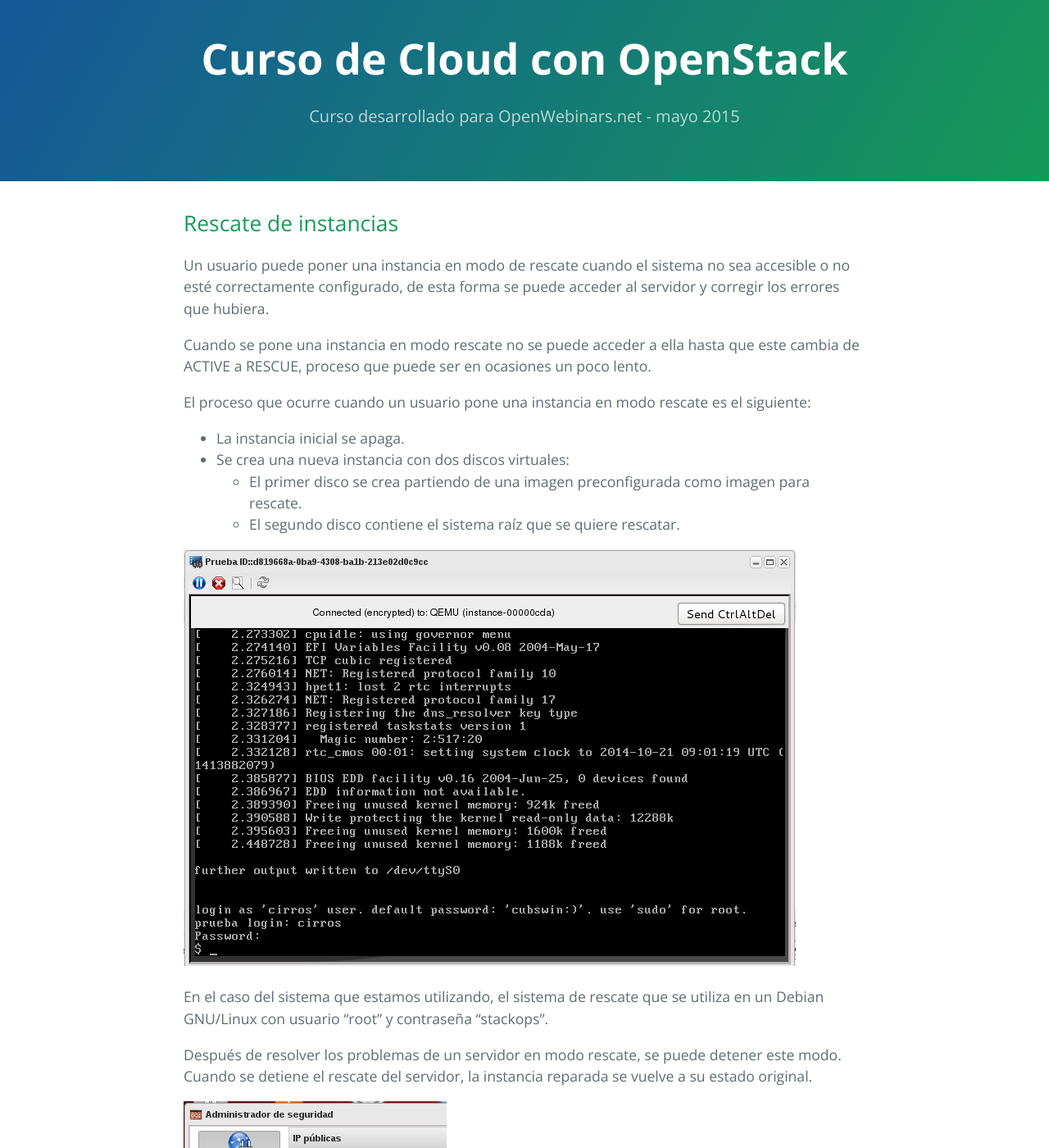
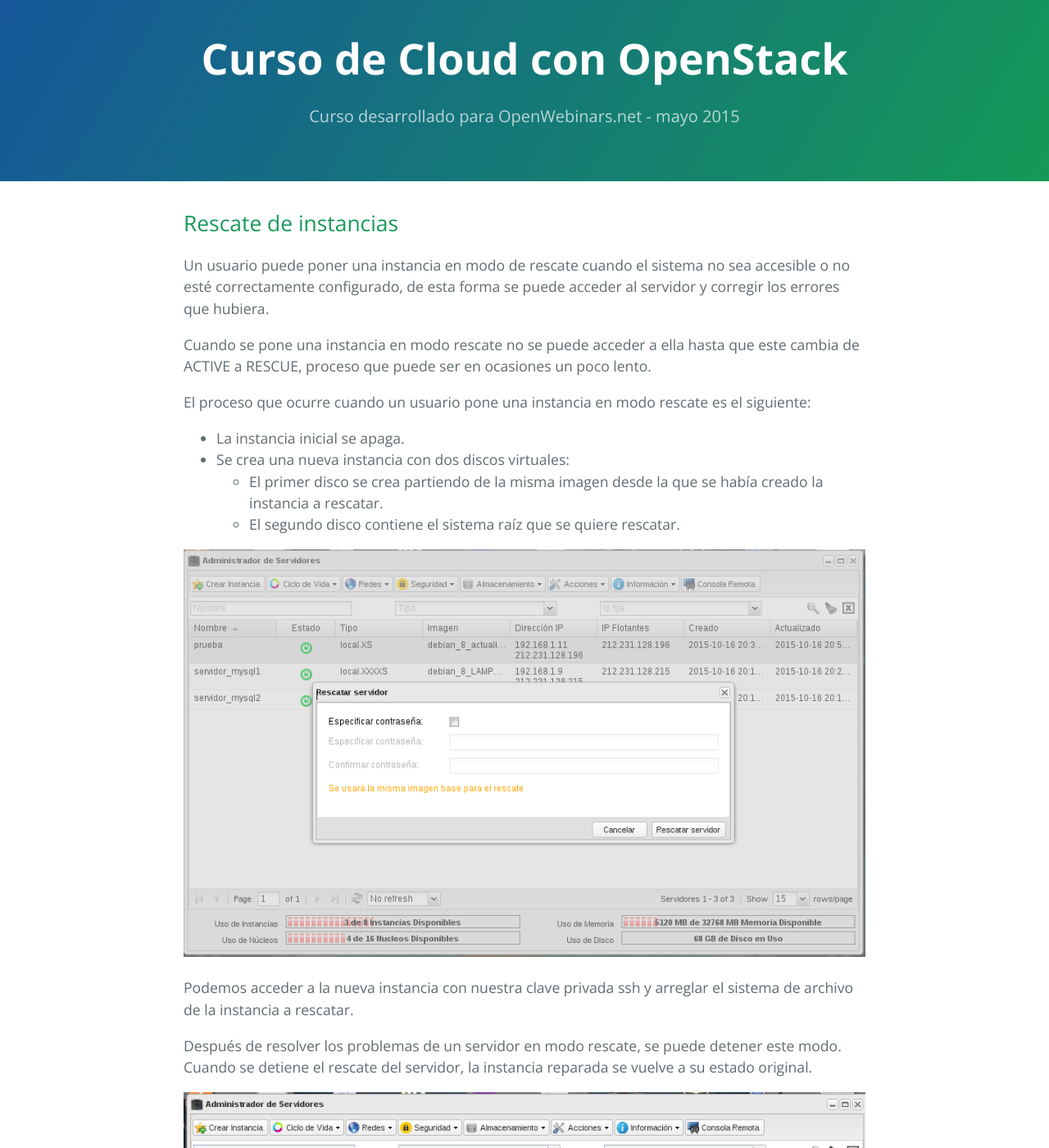
Before and after one commit to iesgn/ow1, a Jekyll site: the page built from curso/u2/rescate.md, in a window 1280 px wide and 1400 px high. Shown: the whole window at 82% size. Built offline with Jekyll 4.4.1, drawn with Linux system fonts in a browser that asks for light colours.

Commit message:
Cambio rescate

```diff
--- a/curso/u2/rescate.md
+++ b/curso/u2/rescate.md
@@ -19,24 +19,20 @@ rescate es el siguiente:
 
 * La instancia inicial se apaga.
 * Se crea una nueva instancia con dos discos virtuales:
-  * El primer disco se crea partiendo de una imagen preconfigurada
-  como imagen para rescate.
+  * El primer disco se crea partiendo de la misma imagen desde la que se había creado la instancia a rescatar.
   * El segundo disco contiene el sistema raíz que se quiere rescatar.
 
 
-![rescatar](img/demo1_4.png)
+![rescatar](img/rescate1.png)
 
-
-En el caso del sistema que estamos utilizando, el sistema de rescate
-que se utiliza en un Debian GNU/Linux con usuario "root" y contraseña
-"stackops".
+Podemos acceder a la nueva instancia con nuestra clave privada ssh y arreglar el sistema de archivo de la instancia a rescatar.
 
 Después de resolver los problemas de un servidor en modo rescate, se
 puede detener este modo. Cuando se detiene el rescate del servidor, la
 instancia reparada se vuelve a su estado original.
 
 
-![rescatar](img/demo1_5.png)
+![rescatar](img/rescate2.png)
 
 
 ### Enlaces de interés
```
Also changed, not shown: curso/u2/img/rescate1.png (added), curso/u2/img/rescate2.png (added).
